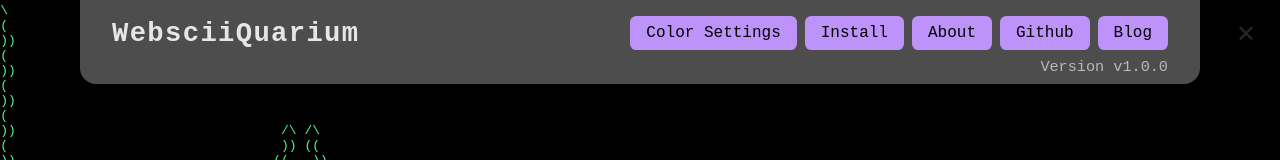
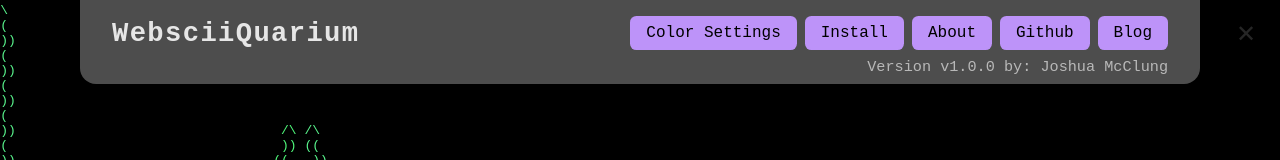
Before and after one commit to jeffeth-donaldson/websciiquarium, a SvelteKit app: page / in a window 1280 px wide. Shown: the top 160 px of the page. Built offline with nearby package versions, Linux system fonts and the light colour scheme.

Commit message:
add name

```diff
--- a/src/components/header.svelte
+++ b/src/components/header.svelte
@@ -59,7 +59,7 @@
             </div>
         </div>
         <div class="header-footer">
-            Version {version}
+            Version {version} by: Joshua McClung
         </div>
     </div>
 </div>
```
